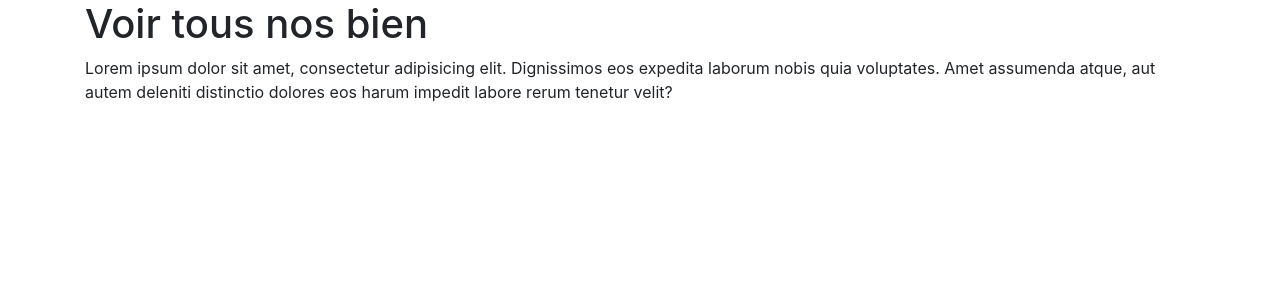
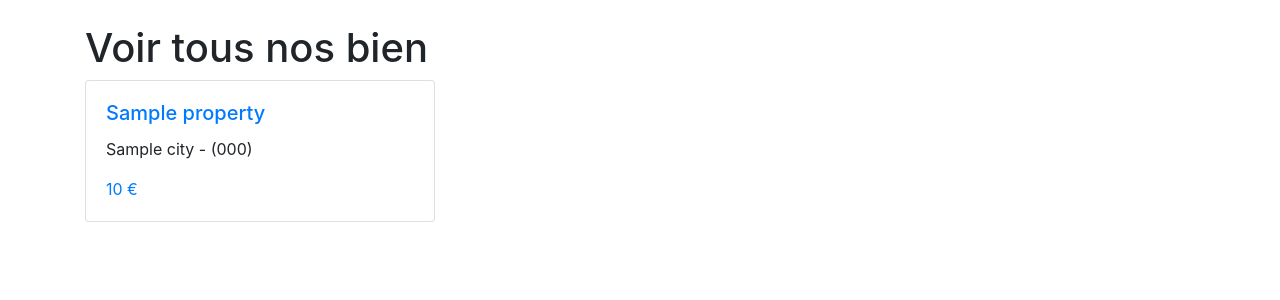
Before and after one commit to Sophikitis/SF4_Immo, a Symfony app: template templates/property/index.html.twig in a window 1280 px wide. Shown: the part 56-356 px from the top of the page. Run offline with Twig, Linux system fonts and the light colour scheme; the template is opened without the code that fills it: most values are stand-ins (such as "Sample title", 1, 10 or a date in 2020); some libraries are stand-ins or nearby versions.

Commit message:
pagination

```diff
--- a/composer.json
+++ b/composer.json
@@ -6,6 +6,8 @@
         "ext-ctype": "*",
         "ext-iconv": "*",
         "cocur/slugify": "^3.2",
+        "fzaninotto/faker": "^1.8",
+        "knplabs/knp-paginator-bundle": "^3.0",
         "sensio/framework-extra-bundle": "^5.1",
         "symfony/asset": "4.2.*",
         "symfony/console": "4.2.*",
--- a/config/bundles.php
+++ b/config/bundles.php
@@ -15,4 +15,5 @@ return [
     Symfony\Bundle\MakerBundle\MakerBundle::class => ['dev' => true],
     Symfony\Bundle\WebServerBundle\WebServerBundle::class => ['dev' => true],
     Doctrine\Bundle\FixturesBundle\DoctrineFixturesBundle::class => ['dev' => true, 'test' => true],
+    Knp\Bundle\PaginatorBundle\KnpPaginatorBundle::class => ['all' => true],
 ];
--- /dev/null
+++ b/templates/property/_property.html.twig
@@ -0,0 +1,13 @@
+<div class="card mb-4">
+    <div class="card-body">
+        <h5 class="card-title">
+            <a href="{{ path('property.show', {slug: property.slug, id: property.id }) }}">
+                {{ property.title }}
+            </a>
+        </h5>
+        <p class="card-text"> {{ property.city }} - ({{ property.getPostalCode() }})</p>
+        <div class="text-primary">
+            {{ property.formatedPrice }} €
+        </div>
+    </div>
+</div>
--- a/templates/property/index.html.twig
+++ b/templates/property/index.html.twig
@@ -4,8 +4,20 @@
 {% block title 'Tous nos biens' %}
 
 {% block body %}
-    <div class="container">
+    <div class="container mt-4">
         <h1> Voir tous nos bien </h1>
-        <p>Lorem ipsum dolor sit amet, consectetur adipisicing elit. Dignissimos eos expedita laborum nobis quia voluptates. Amet assumenda atque, aut autem deleniti distinctio dolores eos harum impedit labore rerum tenetur velit?</p>
+        <div class="row">
+            {% for property in properties %}
+                <div class="col-md-4">
+                    {% include 'property/_property.html.twig' %}
+                </div>
+            {% endfor %}
+        </div>
+
+        <div class="pagination">
+            {{ knp_pagination_render(properties) }}
+        </div>
     </div>
+
+
 {% endblock %}
--- /dev/null
+++ b/translations/KnpPaginatorBundle.fr.yaml
@@ -0,0 +1,2 @@
+label_next: Suivant
+label_previous: Précedent
```
Also changed, not shown: src/Controller/PropertyController.php (+9 -4 lines), src/DataFixtures/PropertyFixtures.php (added, +33 -0 lines), src/Repository/PropertyRepository.php (+7 -4 lines), 3 other files.
